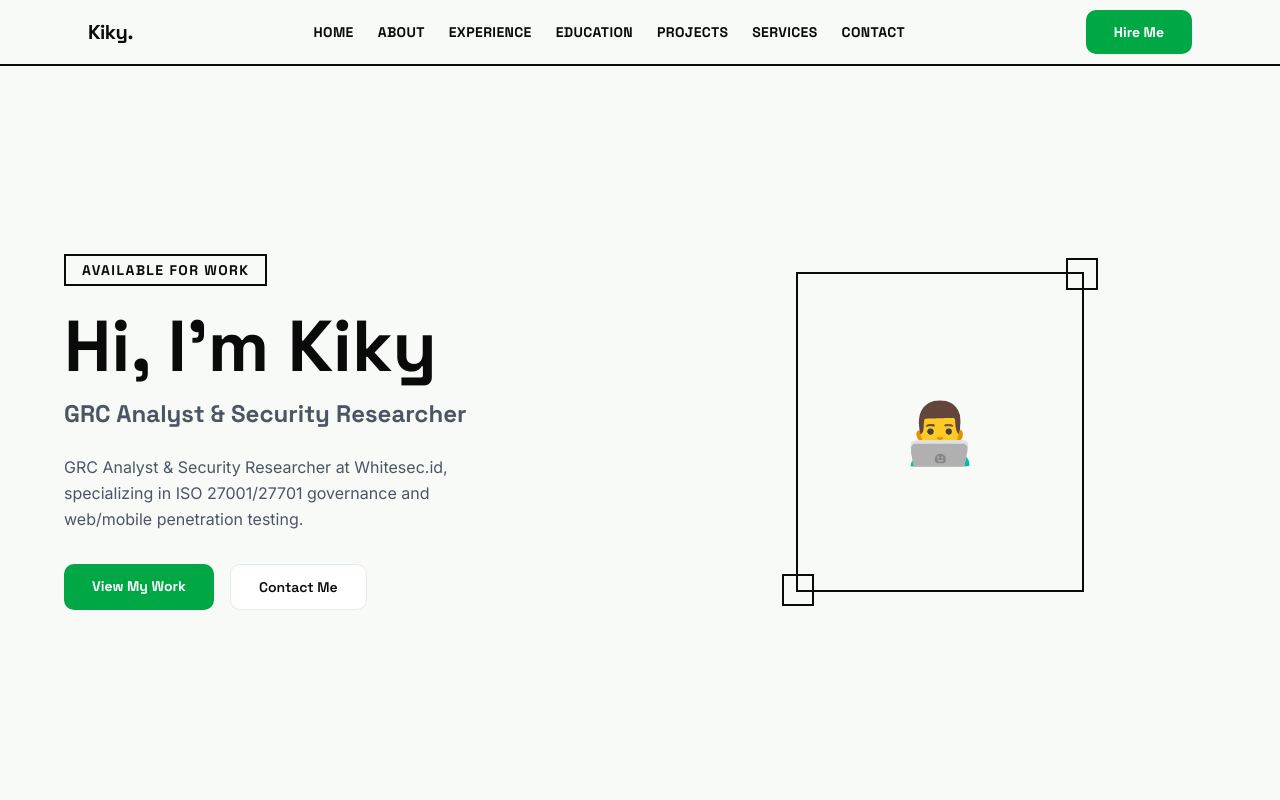
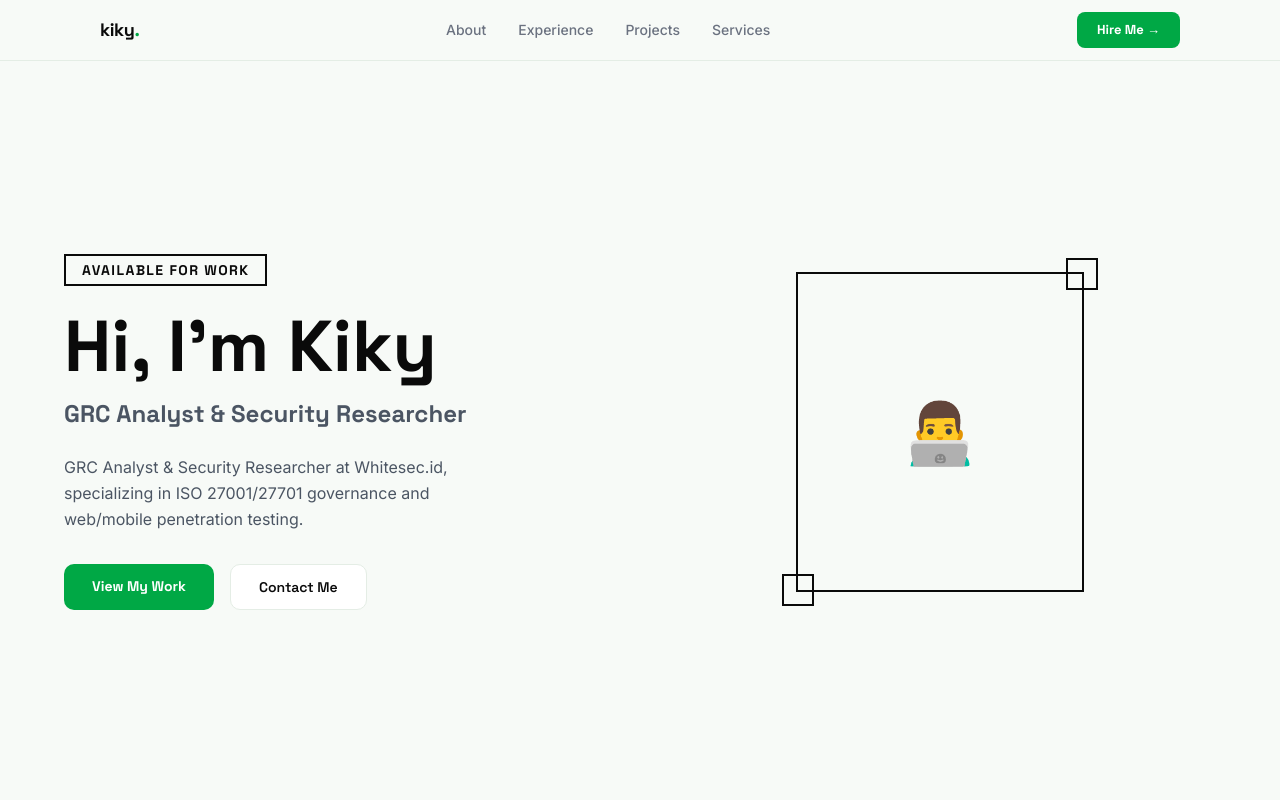
Before and after one commit to satorukikyy/kiky-website, a Next.js app: page / in a window 1280 px wide. Shown: the top 800 px of the page. Built offline with nearby package versions, Linux system fonts and the light colour scheme.

Commit message:
feat: redesign Navbar and Footer — light sticky nav, minimal footer

```diff
--- a/components/layout/Footer.tsx
+++ b/components/layout/Footer.tsx
@@ -1,47 +1,39 @@
 import Link from 'next/link'
 import { personalInfo } from '@/lib/data'
 
-const socialLinks = [
-  { label: 'LinkedIn', href: personalInfo.socials.linkedin },
-  { label: 'GitHub', href: personalInfo.socials.github },
+const socials = [
+  { label: 'LinkedIn',  href: personalInfo.socials.linkedin },
+  { label: 'GitHub',    href: personalInfo.socials.github },
   { label: 'Instagram', href: personalInfo.socials.instagram },
-  { label: 'X / Twitter', href: personalInfo.socials.twitter },
-  { label: 'Email', href: `mailto:${personalInfo.email}` },
+  { label: 'Twitter',   href: personalInfo.socials.twitter },
 ]
 
 export default function Footer() {
   return (
-    <footer className="border-t-2 border-brand-text bg-brand-text text-white mt-24">
-      <div className="max-w-6xl mx-auto px-6 py-12">
-        <div className="flex flex-col md:flex-row justify-between items-start gap-8">
-          <div>
-            <p className="font-heading font-bold text-2xl mb-2">
-              {personalInfo.nickname}<span className="text-brand-red">.</span>
-            </p>
-            <p className="text-gray-400 text-sm font-body">{personalInfo.title}</p>
-            <p className="text-gray-400 text-sm font-body">{personalInfo.company}</p>
+    <footer className="border-t border-brand-border mt-20">
+      <div className="max-w-[1120px] mx-auto px-5 py-9 flex flex-col md:flex-row items-center justify-between gap-5">
+        <div className="font-heading font-black text-[17px] text-brand-text">
+          {personalInfo.nickname.toLowerCase()}
+          <span className="text-brand-green">.</span>
         </div>
 
-          <div className="flex flex-wrap gap-4">
-            {socialLinks.map((s) => (
+        <div className="flex flex-wrap justify-center gap-6">
+          {socials.map((s) => (
             <Link
               key={s.label}
               href={s.href}
               target="_blank"
               rel="noopener noreferrer"
-                className="font-heading font-bold text-sm uppercase tracking-wide text-gray-300 hover:text-brand-yellow transition-colors"
+              className="text-brand-subtle text-[13px] font-medium hover:text-brand-text transition-colors"
             >
               {s.label}
             </Link>
           ))}
         </div>
-        </div>
 
-        <div className="border-t border-gray-700 mt-8 pt-8 text-center">
-          <p className="text-gray-500 text-sm font-body">
-            © {new Date().getFullYear()} {personalInfo.name}. Built with Next.js & ❤️
+        <p className="text-[#D1D5DB] text-xs">
+          © {new Date().getFullYear()} {personalInfo.name}
         </p>
-        </div>
       </div>
     </footer>
   )
--- a/components/layout/Navbar.tsx
+++ b/components/layout/Navbar.tsx
@@ -4,37 +4,36 @@ import Link from 'next/link'
 import { usePathname } from 'next/navigation'
 import { useState } from 'react'
 import { personalInfo } from '@/lib/data'
-import Button from '@/components/ui/Button'
 
 const navLinks = [
-  { label: 'Home', href: '/' },
-  { label: 'About', href: '/about' },
+  { label: 'About',      href: '/about' },
   { label: 'Experience', href: '/experience' },
-  { label: 'Education', href: '/education' },
-  { label: 'Projects', href: '/projects' },
-  { label: 'Services', href: '/services' },
-  { label: 'Contact', href: '/contact' },
+  { label: 'Projects',   href: '/projects' },
+  { label: 'Services',   href: '/services' },
 ]
 
 export default function Navbar() {
   const pathname = usePathname()
-  const [menuOpen, setMenuOpen] = useState(false)
+  const [open, setOpen] = useState(false)
 
   return (
-    <nav className="fixed top-0 left-0 right-0 z-50 bg-brand-bg border-b-2 border-brand-text">
-      <div className="max-w-6xl mx-auto px-6 h-16 flex items-center justify-between">
-        <Link href="/" className="font-heading font-bold text-xl tracking-tight">
-          {personalInfo.nickname}<span className="text-brand-red">.</span>
+    <nav className="fixed top-0 left-0 right-0 z-50 bg-brand-bg/95 backdrop-blur-md border-b border-brand-border">
+      <div className="max-w-[1120px] mx-auto px-5 h-[60px] flex items-center justify-between">
+
+        <Link href="/" className="font-heading font-black text-lg tracking-tight text-brand-text">
+          {personalInfo.nickname.toLowerCase()}
+          <span className="text-brand-green">.</span>
         </Link>
 
-        {/* Desktop nav */}
-        <div className="hidden md:flex items-center gap-6">
+        <div className="hidden md:flex items-center gap-8">
           {navLinks.map((link) => (
             <Link
               key={link.href}
               href={link.href}
-              className={`font-heading font-bold text-sm uppercase tracking-wide transition-colors hover:text-brand-red ${
-                pathname === link.href ? 'text-brand-red' : 'text-brand-text'
+              className={`font-body text-sm font-medium transition-colors ${
+                pathname === link.href
+                  ? 'text-brand-text font-semibold'
+                  : 'text-brand-muted hover:text-brand-text'
               }`}
             >
               {link.label}
@@ -42,36 +41,45 @@ export default function Navbar() {
           ))}
         </div>
 
-        <div className="hidden md:block">
-          <Button variant="primary" href="/contact">Hire Me</Button>
-        </div>
+        <Link
+          href="/contact"
+          className="hidden md:inline-block bg-brand-green text-white font-heading font-bold text-[13px] px-5 py-2 rounded-lg hover:opacity-90 transition-opacity"
+        >
+          Hire Me →
+        </Link>
 
-        {/* Mobile hamburger */}
         <button
-          className="md:hidden font-bold text-2xl"
-          onClick={() => setMenuOpen(!menuOpen)}
+          className="md:hidden w-9 h-9 flex flex-col items-center justify-center gap-1.5"
+          onClick={() => setOpen(!open)}
           aria-label="Toggle menu"
         >
-          {menuOpen ? '✕' : '☰'}
+          <span className={`block w-5 h-0.5 bg-brand-text transition-transform ${open ? 'rotate-45 translate-y-2' : ''}`} />
+          <span className={`block w-5 h-0.5 bg-brand-text transition-opacity ${open ? 'opacity-0' : ''}`} />
+          <span className={`block w-5 h-0.5 bg-brand-text transition-transform ${open ? '-rotate-45 -translate-y-2' : ''}`} />
         </button>
       </div>
 
-      {/* Mobile menu */}
-      {menuOpen && (
-        <div className="md:hidden border-t-2 border-brand-text bg-brand-bg px-6 py-4 flex flex-col gap-4">
+      {open && (
+        <div className="md:hidden bg-brand-bg border-t border-brand-border px-5 py-5 flex flex-col gap-4">
           {navLinks.map((link) => (
             <Link
               key={link.href}
               href={link.href}
-              onClick={() => setMenuOpen(false)}
-              className={`font-heading font-bold uppercase tracking-wide ${
-                pathname === link.href ? 'text-brand-red' : 'text-brand-text'
+              onClick={() => setOpen(false)}
+              className={`font-body text-sm font-medium ${
+                pathname === link.href ? 'text-brand-text' : 'text-brand-muted'
               }`}
             >
               {link.label}
             </Link>
           ))}
-          <Button variant="primary" href="/contact">Hire Me</Button>
+          <Link
+            href="/contact"
+            onClick={() => setOpen(false)}
+            className="bg-brand-green text-white font-heading font-bold text-sm px-5 py-2.5 rounded-lg text-center"
+          >
+            Hire Me →
+          </Link>
         </div>
       )}
     </nav>
```
Lines whose indentation alone changed are shown as unchanged.
